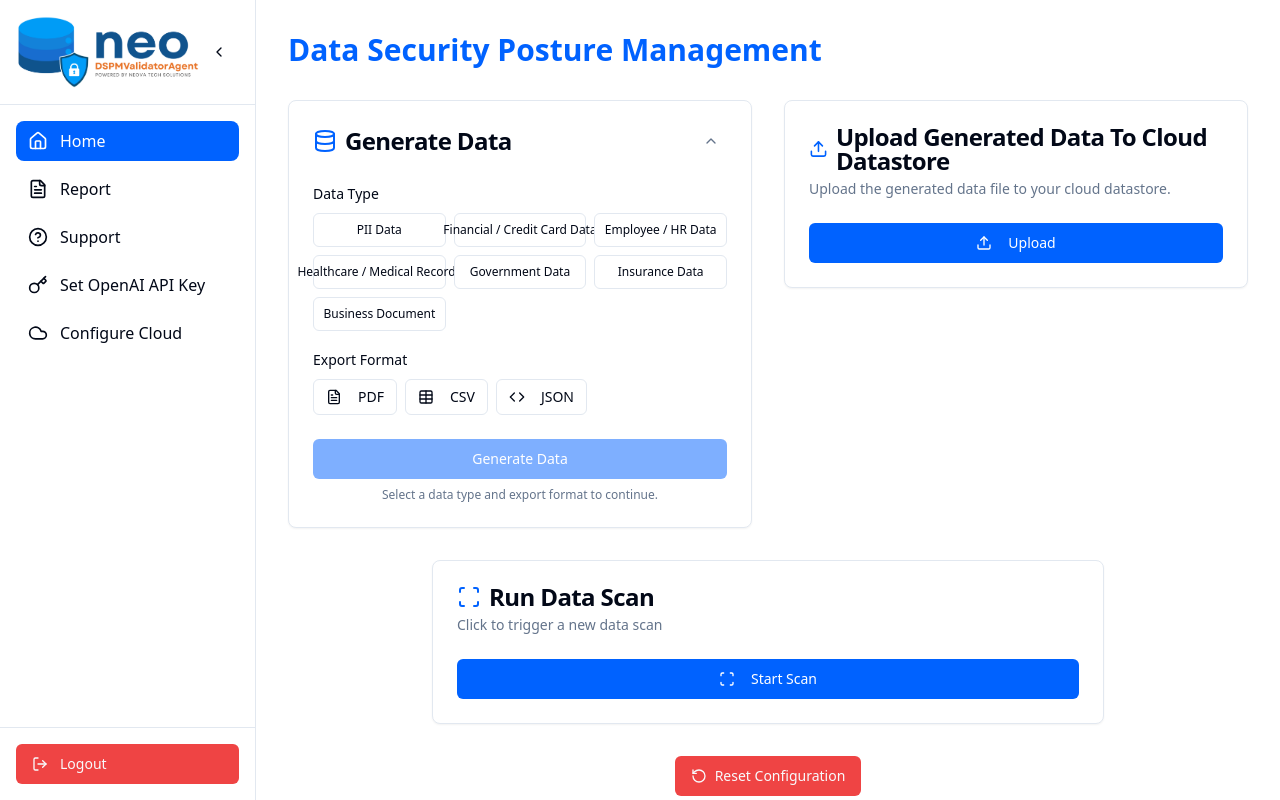
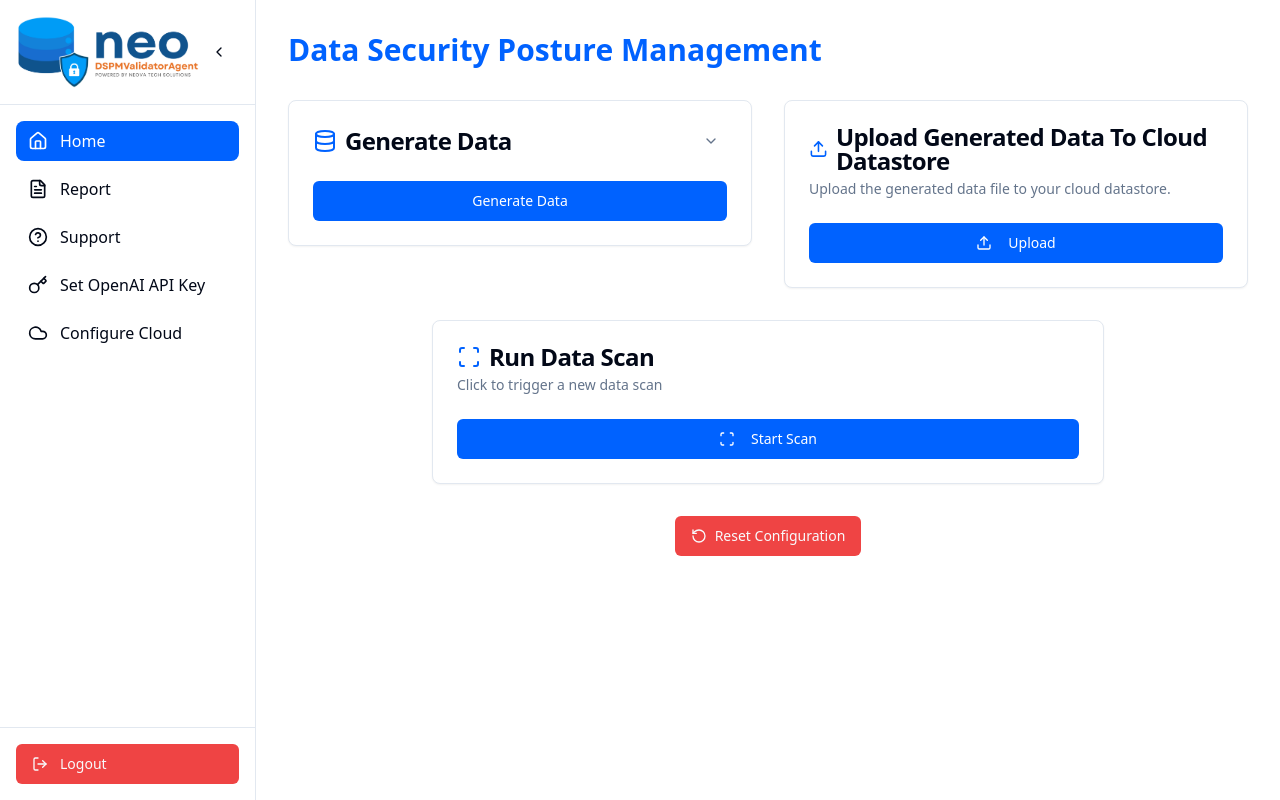
Before and after one commit to yashpmahajan/neo-dspm-hub, a React (Vite) app: page / in a window 1280 px wide. Built offline with nearby package versions, Linux system fonts and the light colour scheme; sample sign-in values are in the browser's storage.

Commit message:
Generate Data card allignment fix

```diff
--- a/src/pages/Dashboard.tsx
+++ b/src/pages/Dashboard.tsx
@@ -57,7 +57,7 @@ const Dashboard = () => {
     clientResultCurl: ''
   });
   const [isUploadModalOpen, setIsUploadModalOpen] = useState(false);
-  const [isGenerateExpanded, setIsGenerateExpanded] = useState(true);
+  const [isGenerateExpanded, setIsGenerateExpanded] = useState(false);
   const { toast } = useToast();
 
   // LocalStorage keys for persistence
```
